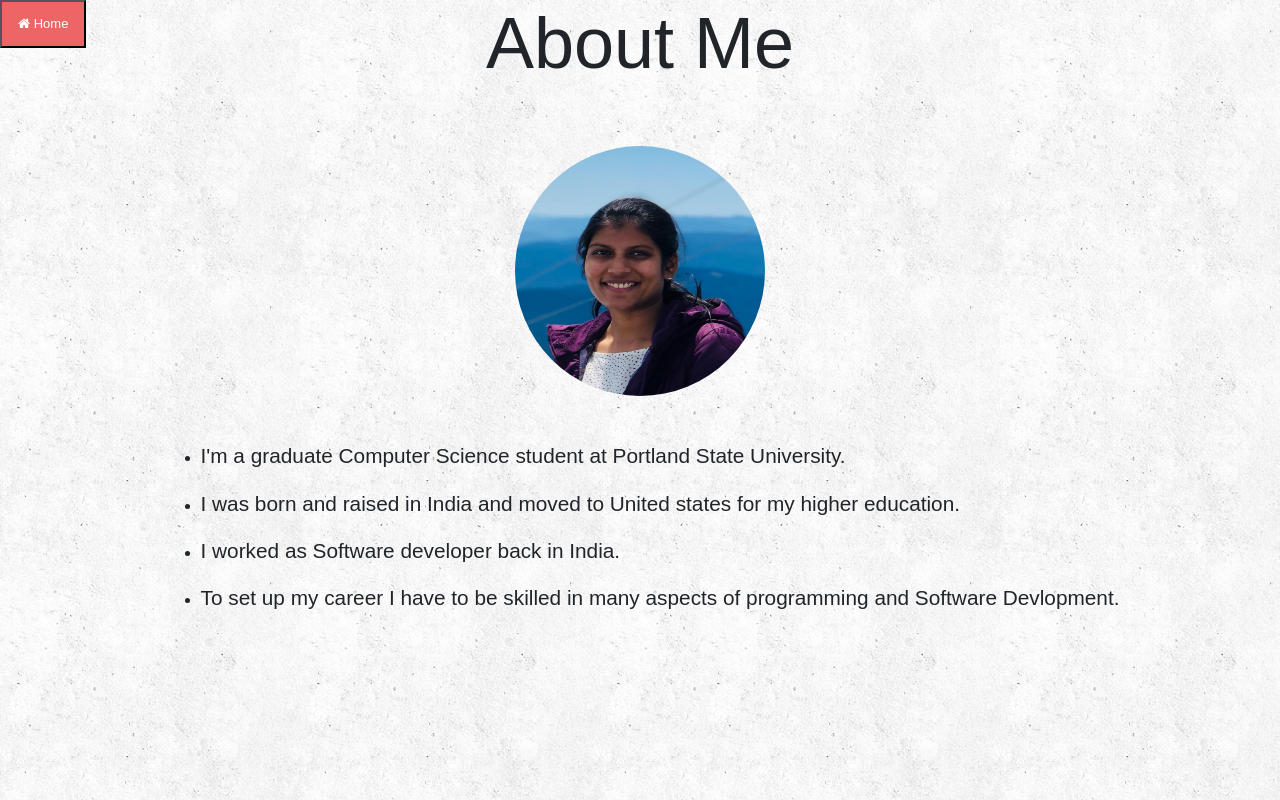
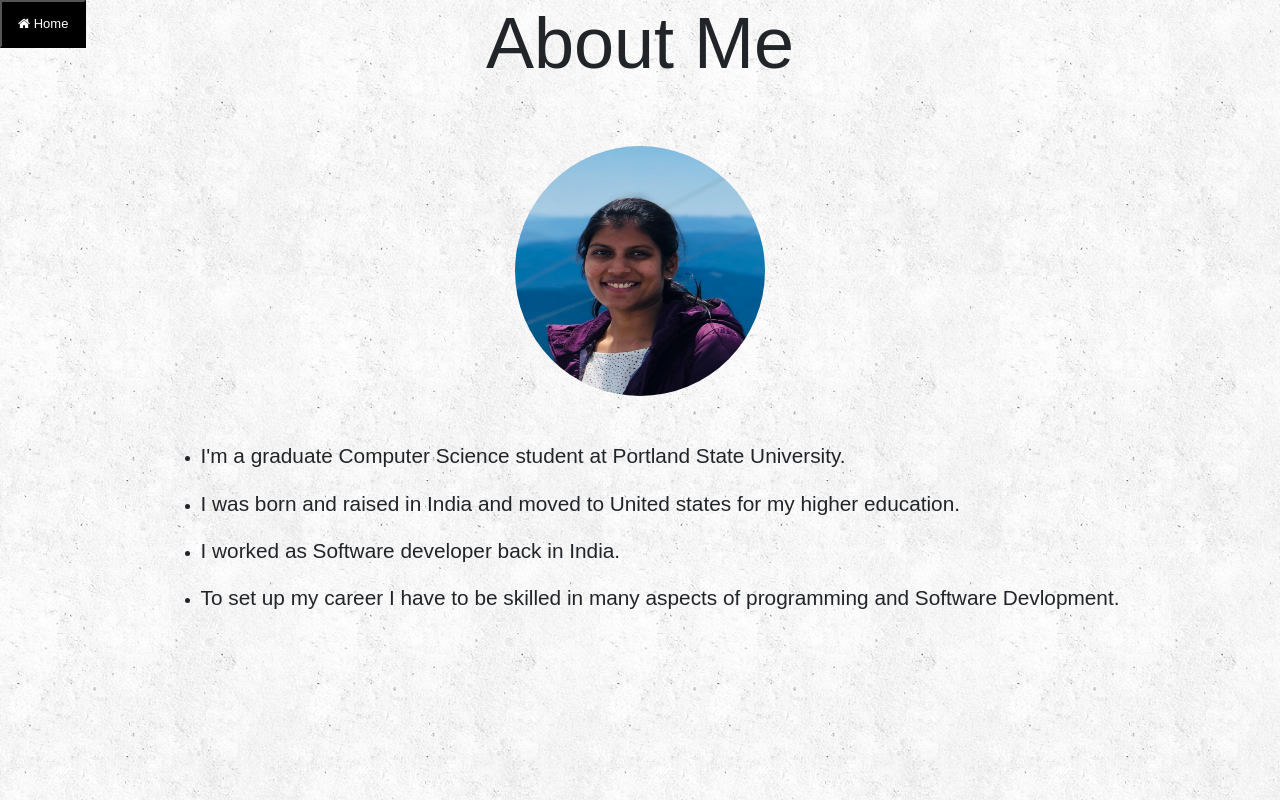
Before and after one commit to Sukanya-Kothapally/Sukanya-Kothapally.github.io, a plain HTML site: page AboutMe.html in a window 1280 px wide. Drawn offline with nearby package versions, Linux system fonts and the light colour scheme.

Commit message:
changes to styling

```diff
--- a/AboutMe.css
+++ b/AboutMe.css
@@ -41,7 +41,7 @@ ul {
 }
 
 .homebtn {
-    background-color:rgb(236, 102, 102);
+    background-color:black;
     color: white;
     padding: 12px 16px;
     font-size: small;
--- a/Contact.css
+++ b/Contact.css
@@ -18,7 +18,7 @@ h4{
 
 
 .homebtn {
-    background-color:rgb(236, 102, 102);
+    background-color:black;
     color: white;
     padding: 12px 16px;
     font-size: small;
--- a/Projects.css
+++ b/Projects.css
@@ -17,7 +17,7 @@ header{
 
 
 .homebtn {
-    background-color:rgb(236, 102, 102);
+    background-color:black;
     color: white;
     padding: 12px 16px;
     font-size: small;
```
Also changed, not shown: index.html (+1 -1 lines).
